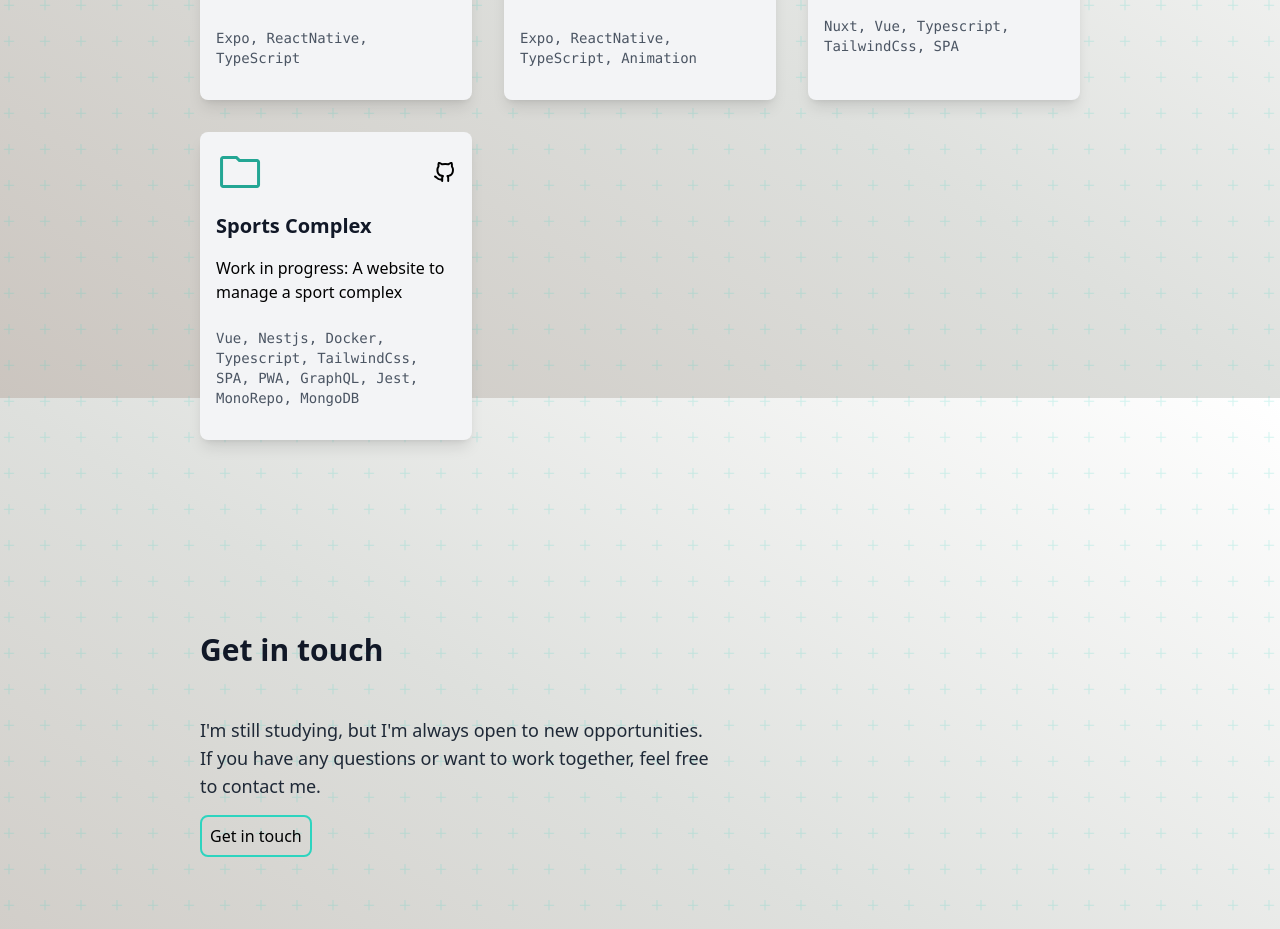
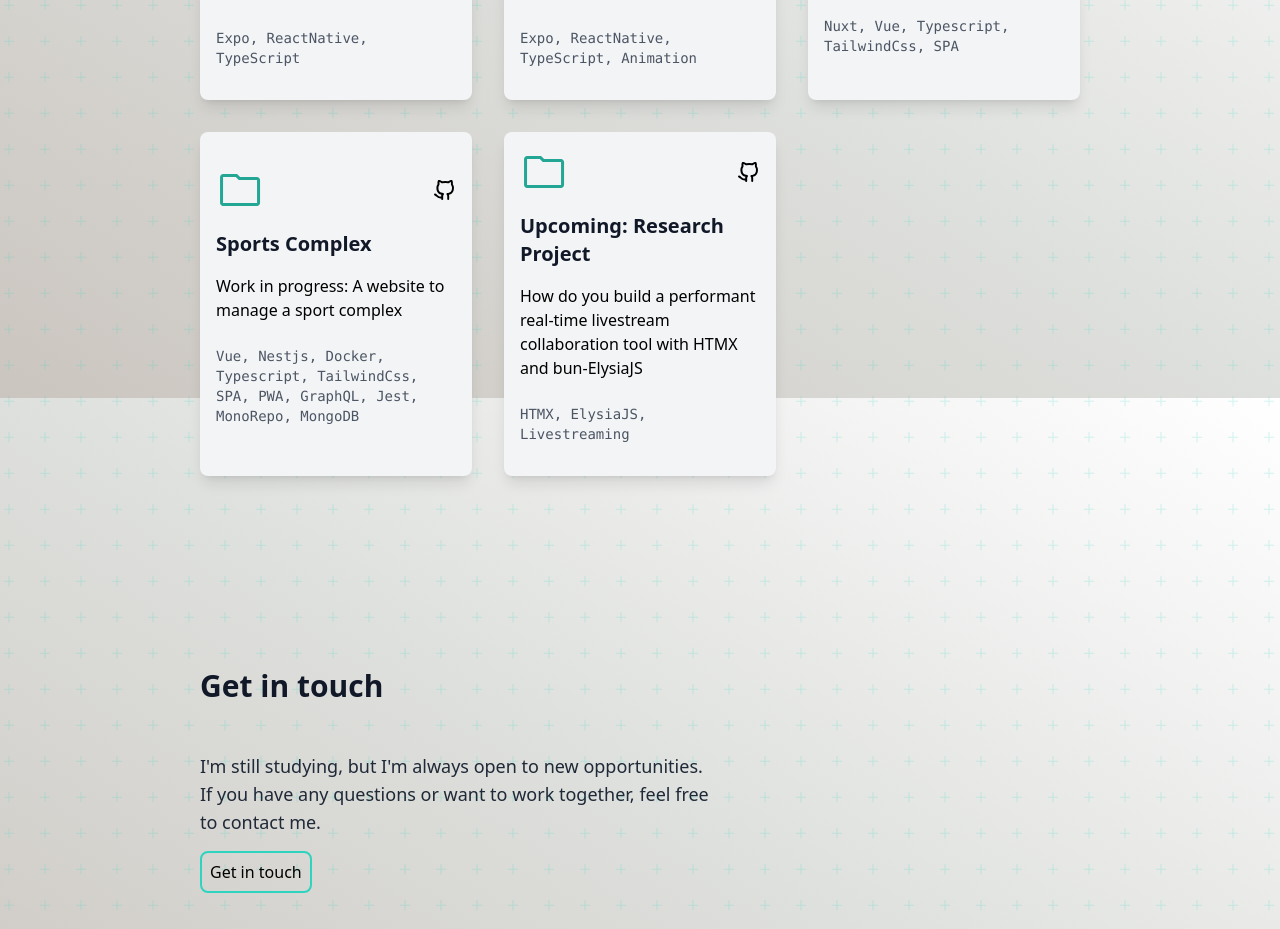
Before and after one commit to JarneDel/frontend-portfolio, a Nuxt app: page / in a window 1280 px wide. Shown: the part 3602-4531 px from the top of the page. Built offline with nearby package versions, Linux system fonts and the light colour scheme.

Commit message:
researchproject

```diff
--- a/components/Projects/ProjectsOthers.vue
+++ b/components/Projects/ProjectsOthers.vue
@@ -66,6 +66,13 @@ const projects: IProject[] = [
     description: 'Work in progress: A website to manage a sport complex',
     technologies: 'Vue, Nestjs, Docker, Typescript, TailwindCss, SPA, PWA, GraphQL, Jest, MonoRepo, MongoDB',
     githubUrl: 'https://github.com/JarneDel/Doran-Jarne-Tibo',
+  },
+  {
+    id: 5,
+    name: "Upcoming: Research Project",
+    description: "How do you build a performant real-time livestream collaboration tool with HTMX and bun-ElysiaJS",
+    githubUrl: "/404",
+    technologies: "HTMX, ElysiaJS, Livestreaming",
   }
 ]
 </script>
```
